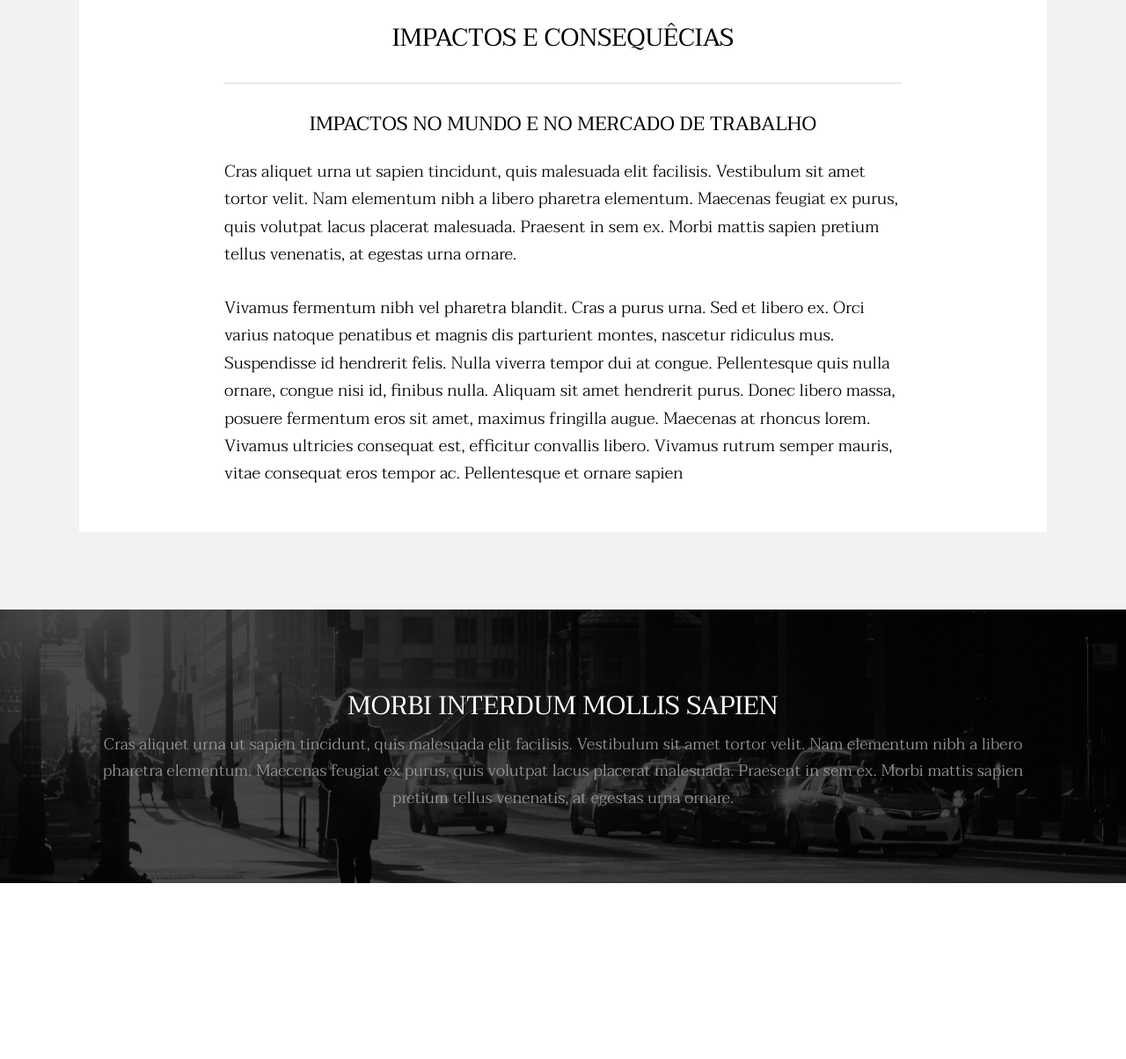
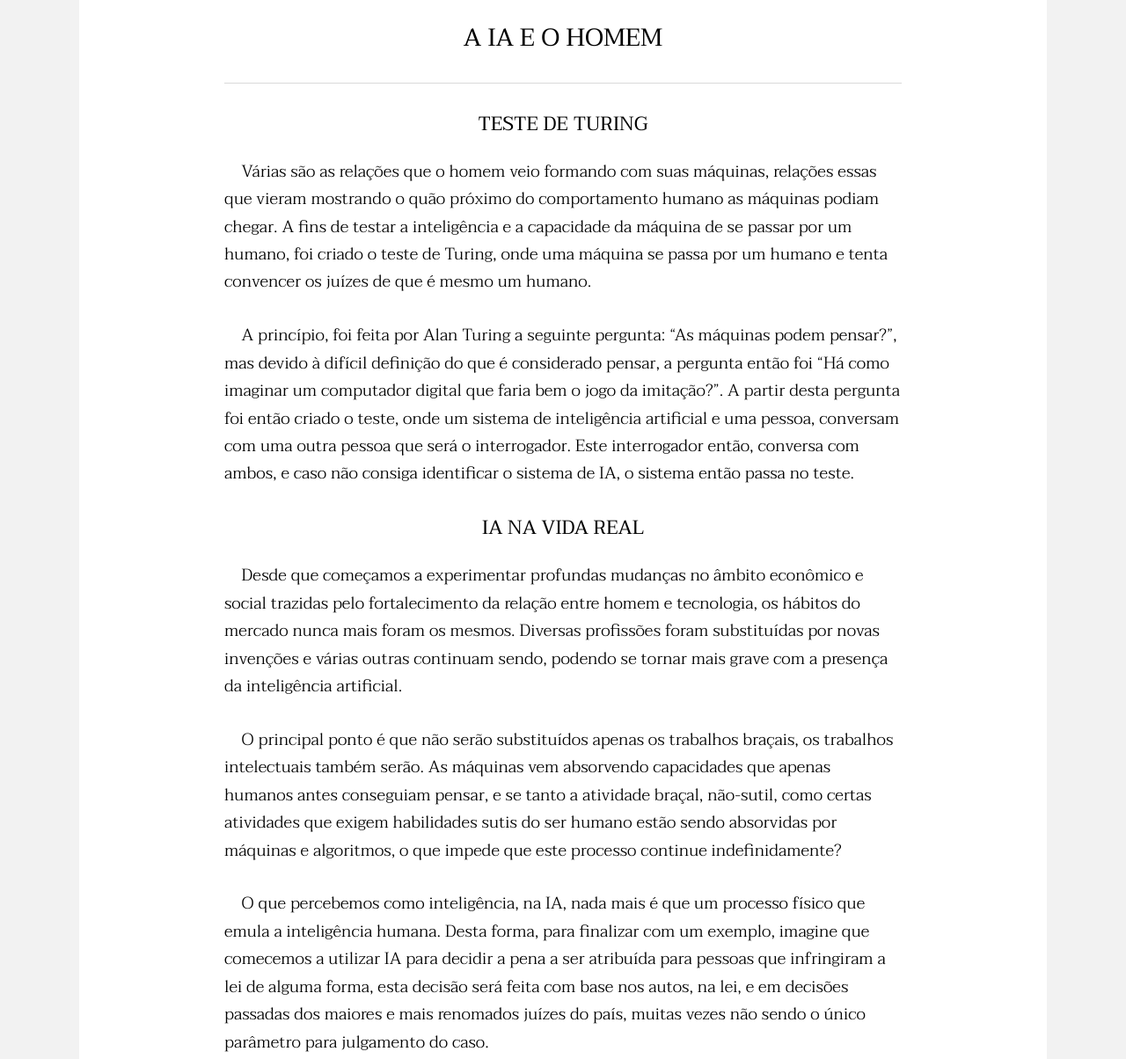
Before and after one commit to gustavosalm/HTML-SiteEletiva, a plain HTML site: page templated-transitive (1)/iaEhomi.html in a window 1280 px wide. Shown: the part 620-1824 px from the top of the page at 88% size. Before the commit the page ends 1624 px from the top, so only its background shows below. Drawn offline with Linux system fonts and the light colour scheme.

Commit message:
mudamo mais coisa

```diff
--- a/templated-transitive (1)/iaEhomi.html
+++ b/templated-transitive (1)/iaEhomi.html
@@ -22,8 +22,8 @@
 			<nav id="menu">
 				<ul class="links">
 					<li><a href="index.html">Home</a></li>
-					<li><a href="generic.html">Generic</a></li>
-					<li><a href="elements.html">Elements</a></li>
+					<li><a href="impacEconseq.html">Impactos e consequências</a></li>
+					<li><a href="iaEhomi.html">A IA e o homem</a></li>
 				</ul>
 			</nav>
 
@@ -36,28 +36,23 @@
 						</div>
 						<div class="content" style="padding: 37px 15% 50px 15%">
 							<header class="align-center">
-								<h2 style="font-size:1.9rem">Impactos e Consequêcias</h2>
+								<h2 style="font-size:1.9rem">A IA e o homem</h2>
 							</header>
 							<hr />
-							<h3 style="font-size:1.5rem; text-align: center">Impactos no mundo e no mercado de Trabalho</h3>
-							<p style="font-size:130%"> Cras aliquet urna ut sapien tincidunt, quis malesuada elit facilisis. Vestibulum sit amet tortor velit. Nam elementum nibh a libero pharetra elementum. Maecenas feugiat ex purus, quis volutpat lacus placerat malesuada. Praesent in sem ex. Morbi mattis sapien pretium tellus venenatis, at egestas urna ornare.</p>
-							<p style="font-size:130%">Vivamus fermentum nibh vel pharetra blandit. Cras a purus urna. Sed et libero ex. Orci varius natoque penatibus et magnis dis parturient montes, nascetur ridiculus mus. Suspendisse id hendrerit felis. Nulla viverra tempor dui at congue. Pellentesque quis nulla ornare, congue nisi id, finibus nulla. Aliquam sit amet hendrerit purus. Donec libero massa, posuere fermentum eros sit amet, maximus fringilla augue. Maecenas at rhoncus lorem. Vivamus ultricies consequat est, efficitur convallis libero. Vivamus rutrum semper mauris, vitae consequat eros tempor ac. Pellentesque et ornare sapien</p>
+							<h3 style="font-size:1.5rem; text-align: center">Teste de Turing</h3>
+							<p style="font-size:130%"> &nbsp &nbsp  Várias são as relações que o homem veio formando com suas máquinas, relações essas que vieram mostrando o quão próximo do comportamento humano as máquinas podiam chegar. A fins de testar a inteligência e a capacidade da máquina de se passar por um humano, foi criado o teste de Turing, onde uma máquina se passa por um humano e tenta convencer os juízes de que é mesmo um humano.</p>
+							<p style="font-size:130%"> &nbsp &nbsp A princípio, foi feita por Alan Turing a seguinte pergunta: “As máquinas podem pensar?”, mas devido à difícil definição do que é considerado pensar, a pergunta então foi “Há como imaginar um computador digital que faria bem o jogo da imitação?”. A partir desta pergunta foi então criado o teste, onde um sistema de inteligência artificial e uma pessoa, conversam com uma outra pessoa que será o interrogador. Este interrogador então, conversa com ambos, e caso não consiga identificar o sistema de IA, o sistema então passa no teste.</p>
+							<h3 style="font-size:1.5rem; text-align: center">IA na vida real</h3>
+							<p style="font-size:130%"> &nbsp &nbsp Desde que começamos a experimentar profundas mudanças no âmbito econômico e social trazidas pelo fortalecimento da relação entre homem e tecnologia, os hábitos do mercado nunca mais foram os mesmos. Diversas profissões foram substituídas por novas invenções e várias outras continuam sendo, podendo se tornar mais grave com a presença da inteligência artificial.</p>
+							<p style="font-size:130%"> &nbsp &nbsp O principal ponto é que não serão substituídos apenas os trabalhos braçais, os trabalhos intelectuais também serão. As máquinas vem absorvendo capacidades que apenas humanos antes conseguiam pensar, e se tanto a atividade braçal, não-sutil, como certas atividades que exigem habilidades sutis do ser humano estão sendo absorvidas por máquinas e algoritmos, o que impede que este processo continue indefinidamente?</p>
+							<p style="font-size:130%"> &nbsp &nbsp O que percebemos como inteligência, na IA, nada mais é que um processo físico que emula a inteligência humana. Desta forma, para finalizar com um exemplo, imagine que comecemos a utilizar IA para decidir a pena a ser atribuída para pessoas que infringiram a lei de alguma forma, esta decisão será feita com base nos autos, na lei, e em decisões passadas dos maiores e mais renomados juízes do país, muitas vezes não sendo o único parâmetro para julgamento do caso.</p>
 						</div>
 					</div>
 				</div>
 			</section>
 
 		<!-- Four -->
-			<section id="four" class="wrapper style3">
-				<div class="inner">
 
-					<header class="align-center">
-						<h2>Morbi interdum mollis sapien</h2>
-						<p>Cras aliquet urna ut sapien tincidunt, quis malesuada elit facilisis. Vestibulum sit amet tortor velit. Nam elementum nibh a libero pharetra elementum. Maecenas feugiat ex purus, quis volutpat lacus placerat malesuada. Praesent in sem ex. Morbi mattis sapien pretium tellus venenatis, at egestas urna ornare.</p>
-					</header>
-
-				</div>
-			</section>
 
 		<!-- Footer -->
 			<!-- <footer id="footer" class="wrapper"> -->
```
Also changed, not shown: templated-transitive (1)/impacEconseq.html (+2 -11 lines), templated-transitive (1)/index.html (+4 -4 lines).
